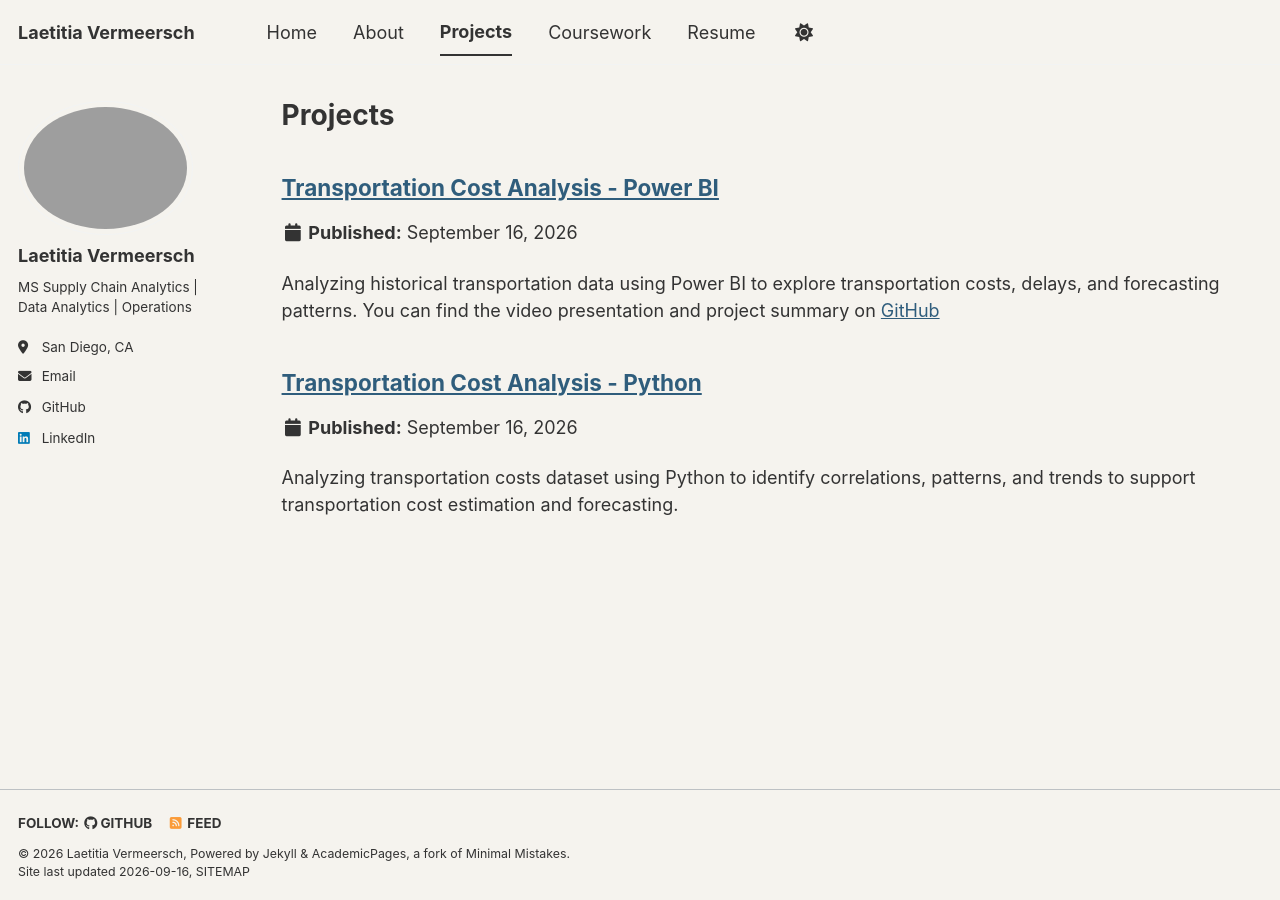
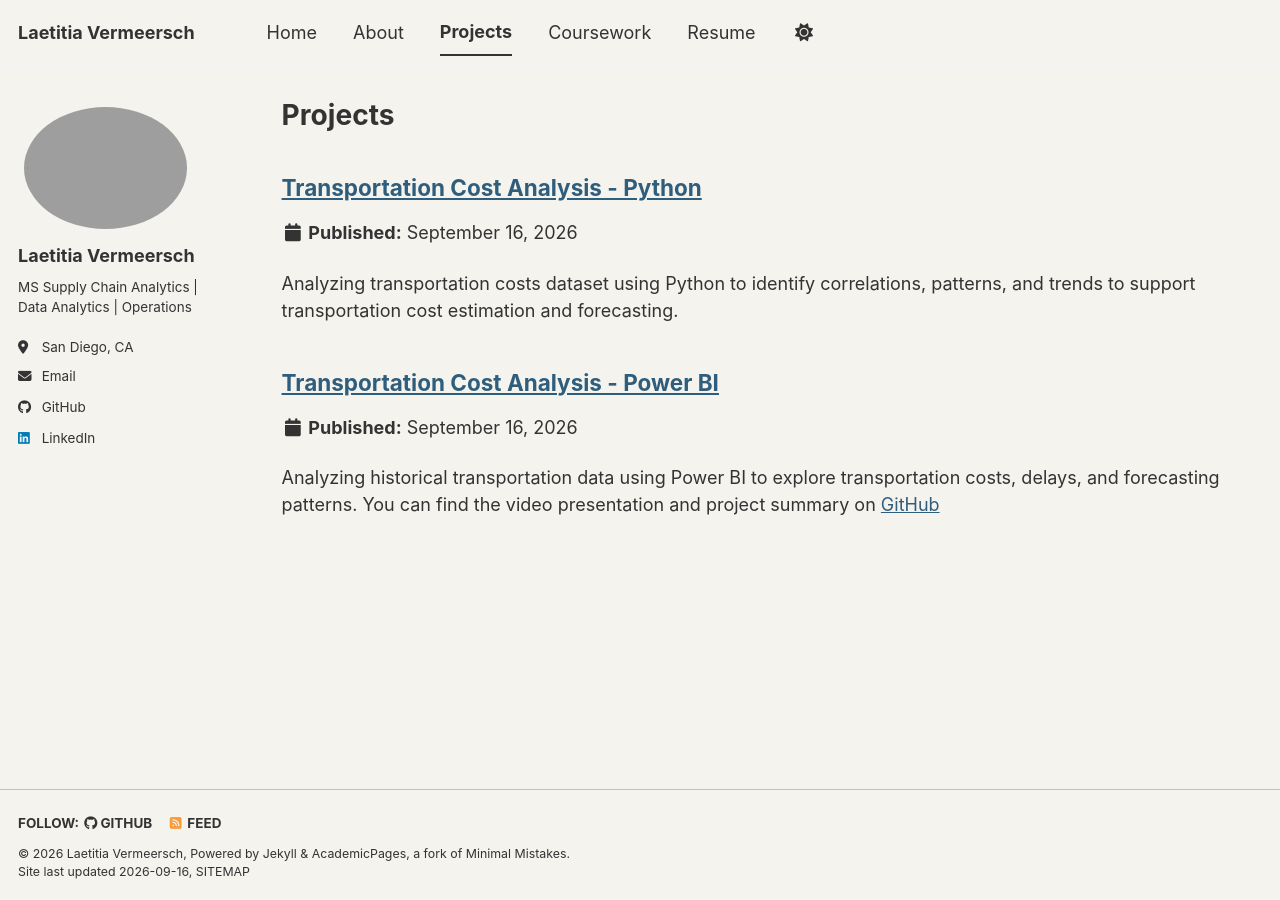
Before and after one commit to Laetitia-95/Laetitia-95.github.io, a Jekyll site: the page built from _pages/portfolio.html, in a window 1280 px wide. Built offline with Jekyll 4.4.1, drawn with Linux system fonts in a browser that asks for light colours; a style sheet for code colours, icons or effects is not loaded; part of the change alters nothing that is shown.

```diff
--- a/_config.yml
+++ b/_config.yml
@@ -224,16 +224,16 @@ collections:
   teaching:
     output: true
     permalink: /:collection/:path/
-    order:
-    - transportation-cost-analysis-python.md
-    - transportation-cost-analysis-powerbi.md
-    - electricity-rate-r.md
   publications:
     output: true
     permalink: /:collection/:path/
   portfolio:
     output: true
     permalink: /:collection/:path/
+    order:
+    - transportation-cost-analysis-python.md
+    - transportation-cost-analysis-powerbi.md
+    - electricity-rate-r.md
   talks:
     output: true
     permalink: /:collection/:path/
```
